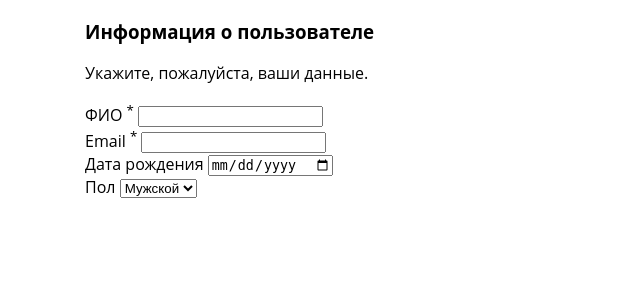
After one commit to it4joy/atlas, a PHP site: page / in a window 1280 px wide. The commit adds this page. Shown: the top 300 px of the page, without its empty margins (0-640 px from the left). Run offline with PHP 8.4, Linux system fonts and the light colour scheme.

Commit message:
+ markup

```diff
--- a/css/main.css
+++ b/public/css/main.css
@@ -1,5 +1,10 @@
 .html {
     box-sizing: border-box;
+    font-family: 'Open Sans', Tahoma, sans-serif;
+}
+
+.body {
+    margin: 0;
 }
 
 *,
@@ -126,6 +131,21 @@
   max-width: 100%;
 }
 
+
+/* Forms */
+
+.form-group {
+
+}
+
+.form-label {
+
+}
+
+.form-field {
+
+}
+
 @media (min-width: 1200px) {
     .container {
         max-width: 1140px;
--- /dev/null
+++ b/public/index.html
@@ -0,0 +1,56 @@
+<!DOCTYPE html>
+<html class="html">
+    <head>
+        <meta charset="utf-8">
+        <meta name="viewport" content="width=device-width, initial-scale=1, shrink-to-fit=no">
+        <title>Atlas - test task</title>
+
+        <link href="css/main.css" rel="stylesheet" type="text/css">
+        <script src="js/main.js" type="text/javascript" defer></script>
+    </head>
+
+    <body class="body">
+        <div class="app-wrapper">
+            <noscript>
+                <p>Пожалуйста, включите поддержку JavaScript в Вашем браузере!</p>
+            </noscript>
+            <div class="container">
+                <div class="row">
+                    <div class="col-12">
+                        <h3 class="h3">Информация о пользователе</h3>
+                        <p class="p">Укажите, пожалуйста, ваши данные.</p>
+                        <form>
+                            <div class="form-group">
+                                <label for="fullname" class="form-label">ФИО
+                                    <sup>*</sup>
+                                </label>
+                                <input type="text" id="fullname" class="form-field" required>
+                            </div>
+                            <div class="form-group">
+                                <label for="email" class="form-label">Email
+                                    <sup>*</sup>
+                                </label>
+                                <input type="email" id="email" class="form-field" required>
+                            </div>
+                            <div class="form-group">
+                                <label for="birthday" class="form-label">Дата рождения</label>
+                                <input type="date" id="birthday" class="form-field">
+                            </div>
+                            <div class="form-group">
+                                <label for="gender" class="form-label">Пол</label>
+                                <select id="gender">
+                                    <option>Мужской</option>
+                                    <option>Женский</option>
+                                </select>
+                            </div>
+                        </form>
+                    </div>
+                </div>
+            </div>
+
+            <a href="#" class="scrollup">
+
+            </a>
+        </div>
+    </body>
+</html>
```
Also changed, not shown: index.php (deleted, +0 -30 lines), package.json (+10 -2 lines), package-lock.json (added).
